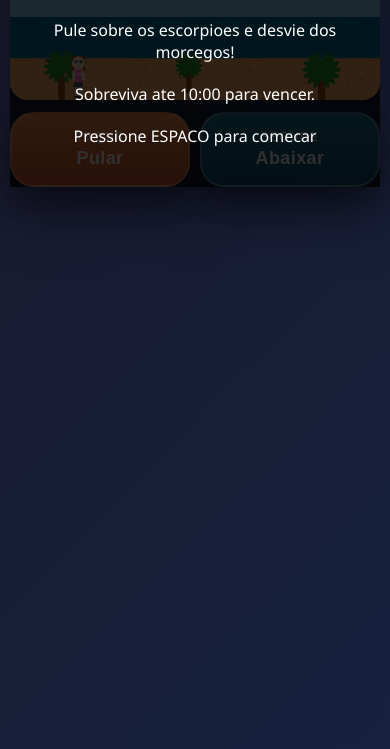
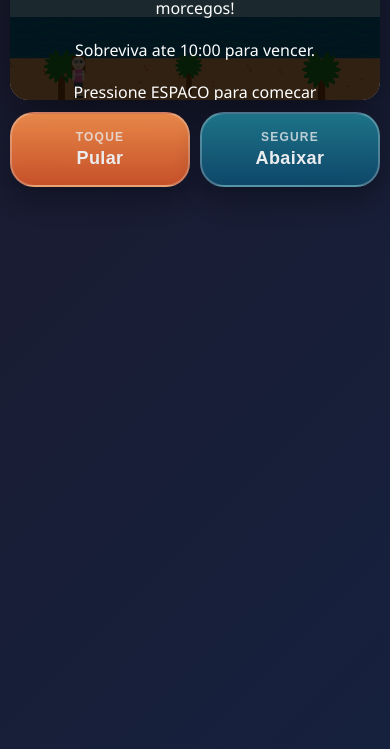
Before and after one commit to AshleySouza/jogoPraia, a plain HTML site: page index.html in a window 390 px wide. Shown: the part 95-844 px from the top of the page. Drawn offline with Linux system fonts and the light colour scheme.

Commit message:
Move mobile controls below the game

```diff
--- a/index.html
+++ b/index.html
@@ -7,6 +7,7 @@
     <link rel="stylesheet" href="style.css">
 </head>
 <body>
+    <div class="game-shell">
         <div class="game-container">
             <canvas id="gameCanvas" width="800" height="400"></canvas>
             <div id="ui">
@@ -26,6 +27,7 @@
                 <p>Sobreviva ate 10:00 para vencer.</p>
                 <p>Pressione ESPACO para comecar</p>
             </div>
+        </div>
         <div id="mobileControls" class="mobile-controls hidden" aria-label="Controles mobile">
             <button id="jumpButton" type="button">Pular</button>
             <button id="duckButton" type="button">Abaixar</button>
--- a/style.css
+++ b/style.css
@@ -6,6 +6,7 @@
 
 body {
     display: flex;
+    flex-direction: column;
     justify-content: center;
     align-items: center;
     min-height: 100vh;
@@ -14,9 +15,13 @@ body {
     font-family: "Segoe UI", Tahoma, Geneva, Verdana, sans-serif;
 }
 
+.game-shell {
+    width: min(100%, 800px);
+}
+
 .game-container {
     position: relative;
-    width: min(100%, 800px);
+    width: 100%;
     border-radius: 15px;
     overflow: hidden;
     box-shadow: 0 20px 60px rgba(0, 0, 0, 0.5);
@@ -90,15 +95,12 @@ body {
 }
 
 .mobile-controls {
-    position: absolute;
-    left: 16px;
-    right: 16px;
-    bottom: 16px;
+    width: 100%;
+    margin-top: 14px;
     display: flex;
     gap: 12px;
     justify-content: space-between;
-    pointer-events: none;
-    z-index: 5;
+    pointer-events: auto;
 }
 
 .mobile-controls button {
@@ -166,10 +168,13 @@ body {
         padding: 12px;
     }
 
+    .game-shell {
+        width: 100%;
+    }
+
     .game-container {
         width: 100%;
         max-width: 100%;
-        overflow: visible;
         border-radius: 18px;
     }
 
@@ -204,12 +209,11 @@ body {
     }
 
     .mobile-controls {
-        position: static;
         display: grid;
         grid-template-columns: 1fr 1fr;
         gap: 10px;
         margin-top: 12px;
-        pointer-events: auto;
+        width: 100%;
     }
 
     .mobile-controls button {
```
Lines whose indentation alone changed are shown as unchanged.
